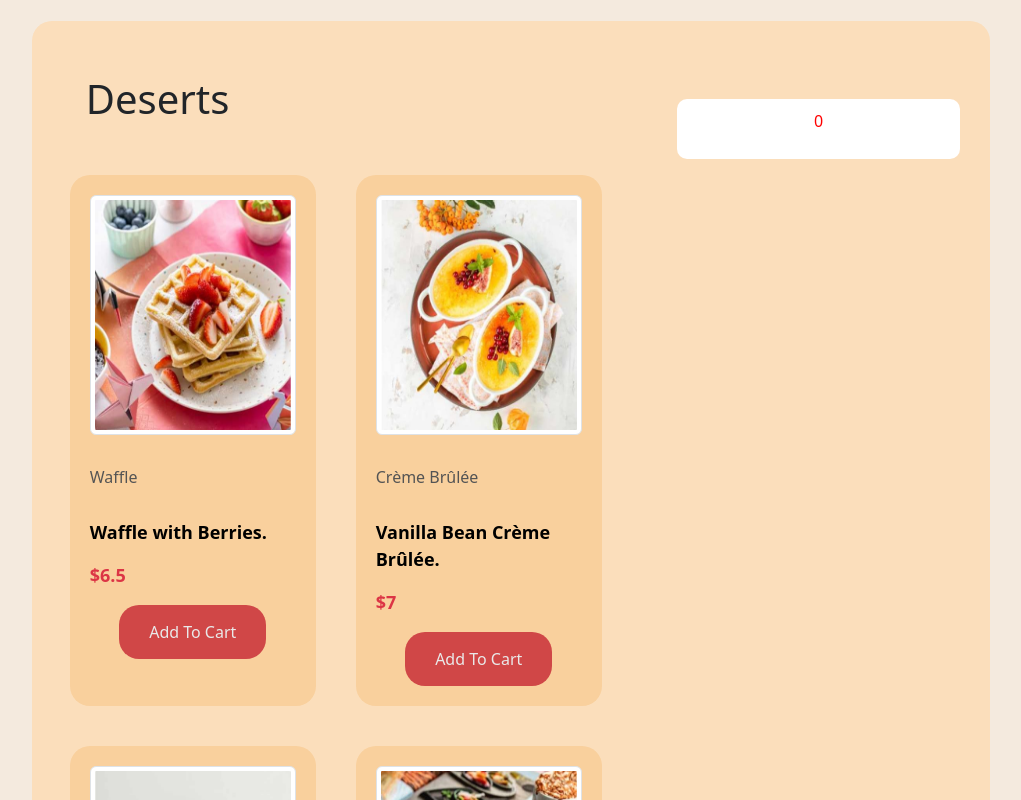
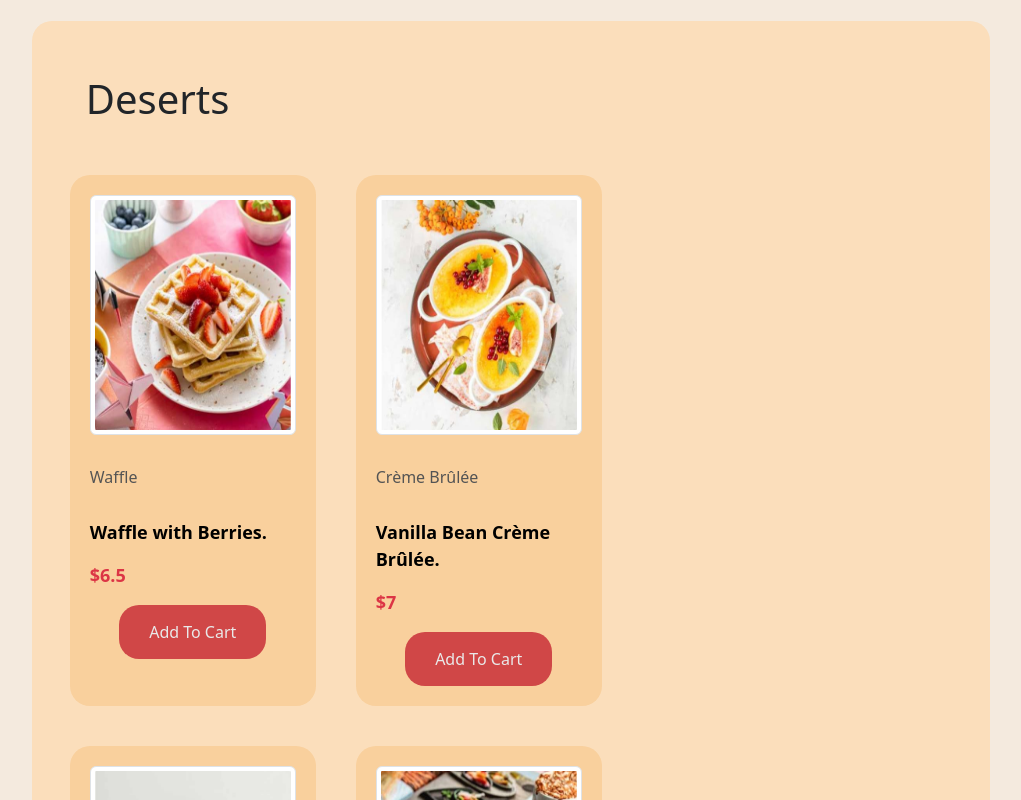
Before and after one commit to hosseinnourian/Frontend-Mentor-Product-list-with-cart, a Vue app: page / in a window 1280 px wide. Shown: the top 800 px of the page, without its empty margins (129-1150 px from the left). Built offline with nearby package versions, Linux system fonts and the light colour scheme.

Commit message:
finish total price section

```diff
--- a/src/components/totalPrice.vue
+++ b/src/components/totalPrice.vue
@@ -1,6 +1,6 @@
 <template>
-    <div>
-        <p>{{ totalPrice }}</p>
+    <div v-if="totalPrice != 0">
+        <p> Total Price : <span>{{ totalPrice }}</span></p>
     </div>
 </template>
 
@@ -15,9 +15,17 @@ div {
     background-color: white;
     padding: 10px;
     border-radius: 10px;
+    text-align: center;
+    line-height: normal;
 }
 
 p {
+    color: rgb(58, 55, 55);
+    font-weight: bold;
+    font-size: 20px;
+}
+
+span {
     color: red;
 }
 </style>
```
